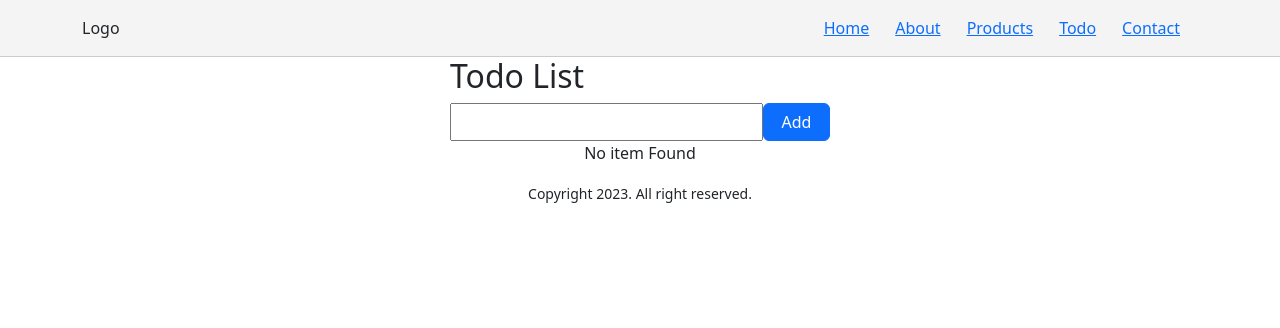
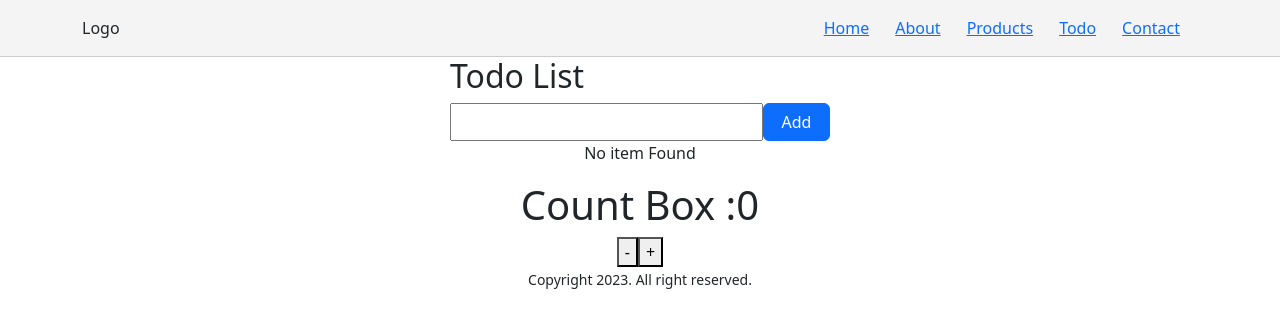
Before and after one commit to anilsahu92/react-demo-typescript, a React (Create React App) app: page /todo in a window 1280 px wide. Shown: the top 328 px of the page. Built offline with nearby package versions, Linux system fonts and the light colour scheme.

Commit message:
redux added

```diff
--- a/package.json
+++ b/package.json
@@ -3,6 +3,7 @@
   "version": "0.1.0",
   "private": true,
   "dependencies": {
+    "@reduxjs/toolkit": "^1.9.5",
     "@testing-library/jest-dom": "^5.16.5",
     "@testing-library/react": "^13.4.0",
     "@testing-library/user-event": "^13.5.0",
@@ -15,8 +16,11 @@
     "react-bootstrap": "^2.7.4",
     "react-dom": "^18.2.0",
     "react-icons": "^4.9.0",
+    "react-redux": "^8.1.1",
     "react-router-dom": "^6.13.0",
     "react-scripts": "5.0.1",
+    "redux-devtools-extension": "^2.13.9",
+    "redux-saga": "^1.2.3",
     "typescript": "^4.9.5",
     "web-vitals": "^2.1.4"
   },
--- /dev/null
+++ b/src/components/Counter.tsx
@@ -0,0 +1,25 @@
+import React from "react";
+import type { RootState } from "../redux/store";
+import { useSelector, useDispatch } from "react-redux";
+import { decrement, increment } from "../redux/reduser/counterReduser";
+
+interface Props {}
+
+function Counter(props: Props) {
+  const {} = props;
+  const { value: count } = useSelector((store: RootState) => store.counter);
+  const dispatch = useDispatch();
+
+  console.log(count);
+  return (
+    <div className="text-center">
+      <h1>Count Box :{count}</h1>
+      <div className="text-center">
+        <button onClick={() => dispatch(decrement())}>-</button>
+        <button onClick={() => dispatch(increment())}>+</button>
+      </div>
+    </div>
+  );
+}
+
+export default Counter;
--- a/src/components/Todo.tsx
+++ b/src/components/Todo.tsx
@@ -1,6 +1,7 @@
 import React, { useState } from "react";
 import TodoItem from "./TodoItem";
 import TodoForm from "./TodoForm";
+import Counter from "./Counter";
 
 export type ITodoItem = {
   id: number;
@@ -29,6 +30,7 @@ const Todo = (): JSX.Element => {
     setTodo(todo.filter((item) => item.id !== id));
   };
   return (
+    <>
       <div className="TodoWrapper">
         <div className="todoInner">
           <div className="todoForm">
@@ -51,6 +53,8 @@ const Todo = (): JSX.Element => {
           </div>
         </div>
       </div>
+      <Counter></Counter>
+    </>
   );
 };
 
--- a/src/components/TodoForm.tsx
+++ b/src/components/TodoForm.tsx
@@ -1,4 +1,4 @@
-import React, { useState, useRef } from "react";
+import React, { useState } from "react";
 
 type Props = {
   add: (title: string) => void;
--- a/src/index.tsx
+++ b/src/index.tsx
@@ -1,15 +1,19 @@
-import React from 'react';
-import ReactDOM from 'react-dom/client';
-import './index.css';
-import App from './App';
-import reportWebVitals from './reportWebVitals';
+import React from "react";
+import ReactDOM from "react-dom/client";
+import "./index.css";
+import App from "./App";
+import reportWebVitals from "./reportWebVitals";
+import { store } from "./redux/store";
+import { Provider } from "react-redux";
 
 const root = ReactDOM.createRoot(
-  document.getElementById('root') as HTMLElement
+  document.getElementById("root") as HTMLElement
 );
 root.render(
   <React.StrictMode>
-    <App />
+    <Provider store={store}>
+      <App />
+    </Provider>
   </React.StrictMode>
 );
 
--- /dev/null
+++ b/src/redux/reduser/counterReduser.tsx
@@ -0,0 +1,35 @@
+import { createSlice } from "@reduxjs/toolkit";
+import type { PayloadAction } from "@reduxjs/toolkit";
+
+export interface CounterState {
+  value: number;
+}
+
+const initialState: CounterState = {
+  value: 0,
+};
+
+export const counterSlice = createSlice({
+  name: "counter",
+  initialState,
+  reducers: {
+    increment: (state) => {
+      // Redux Toolkit allows us to write "mutating" logic in reducers. It
+      // doesn't actually mutate the state because it uses the Immer library,
+      // which detects changes to a "draft state" and produces a brand new
+      // immutable state based off those changes
+      state.value += 1;
+    },
+    decrement: (state) => {
+      state.value -= 1;
+    },
+    incrementByAmount: (state, action: PayloadAction<number>) => {
+      state.value += action.payload;
+    },
+  },
+});
+
+// Action creators are generated for each case reducer function
+export const { increment, decrement, incrementByAmount } = counterSlice.actions;
+
+export default counterSlice.reducer;
--- /dev/null
+++ b/src/redux/store.tsx
@@ -0,0 +1,14 @@
+import { configureStore } from "@reduxjs/toolkit";
+import counterReducer from "./reduser/counterReduser";
+//import createSagaMiddleware from "redux-saga";
+
+//const sagaMiddleware = createSagaMiddleware();
+
+export const store = configureStore({
+  reducer: { counter: counterReducer },
+});
+
+// Infer the `RootState` and `AppDispatch` types from the store itself
+export type RootState = ReturnType<typeof store.getState>;
+// Inferred type: {posts: PostsState, comments: CommentsState, users: UsersState}
+export type AppDispatch = typeof store.dispatch;
```
Also changed, not shown: 1 other file (tests, documents, lock files or other folders). Lines whose indentation alone changed are shown as unchanged.
